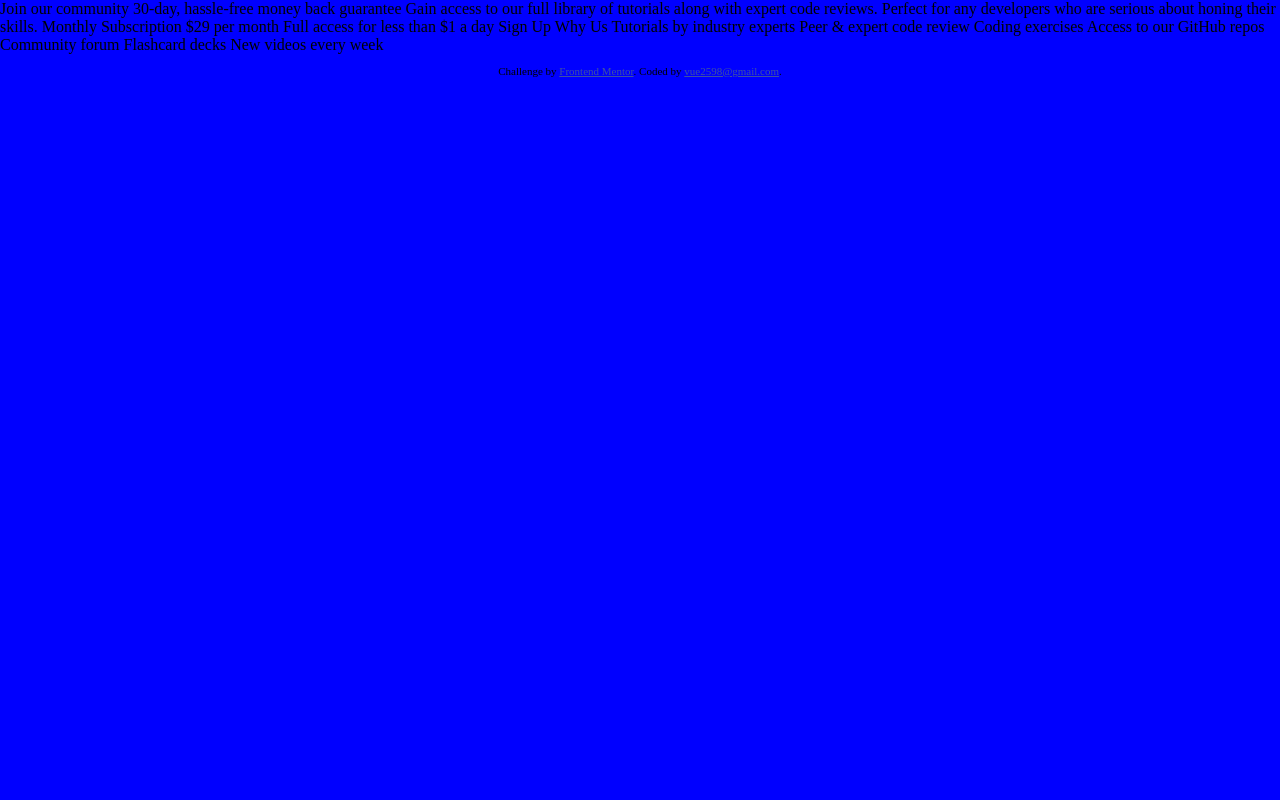
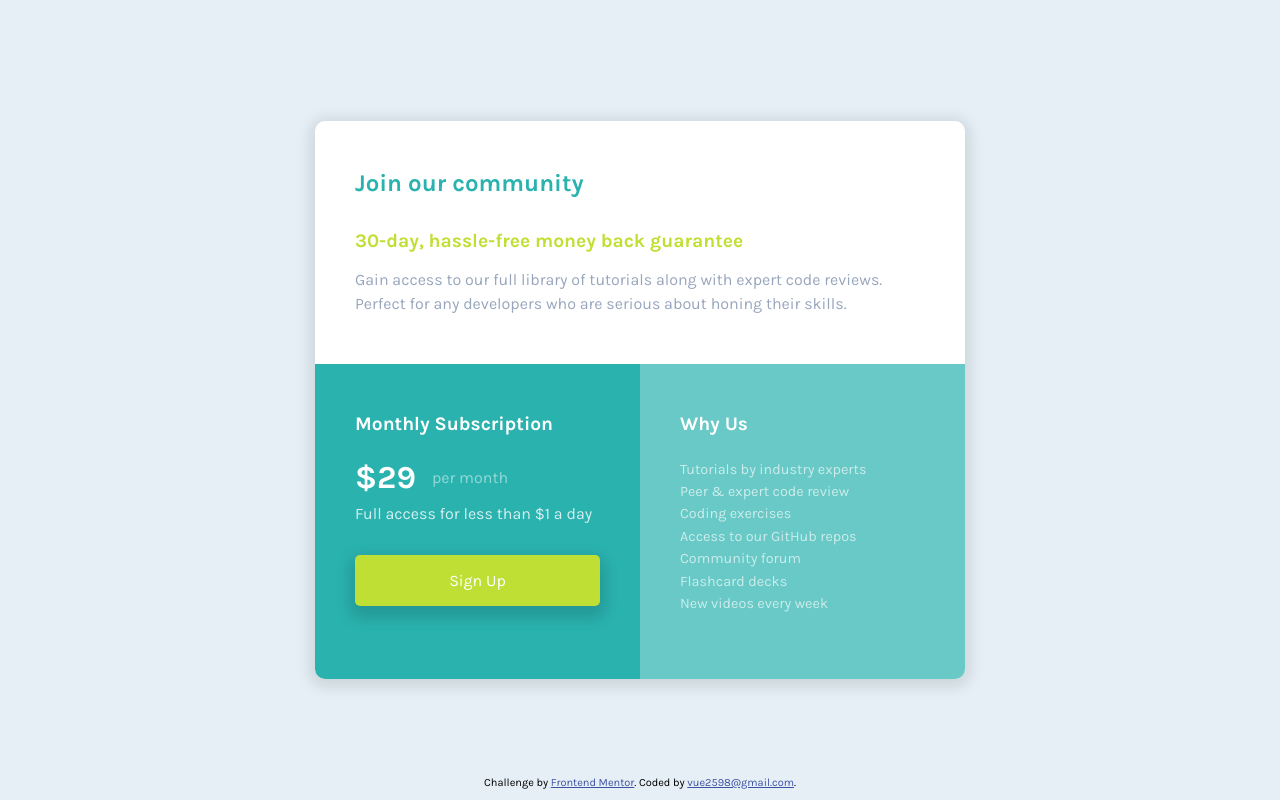
Before and after one commit to n2ptune/challenge-single-price-grid-component, a plain HTML site: page challenge/index.html in a window 1280 px wide. Drawn offline with Linux system fonts and the light colour scheme.

Commit message:
completed

```diff
--- a/challenge/css/index.css
+++ b/challenge/css/index.css
@@ -1,11 +1,150 @@
+* {
+  font-family: 'Karla', sans-serif;
+}
+
 html,
 body {
   height: 100%;
   padding: 0;
   margin: 0;
+  font-size: 16px;
+  background-color: hsl(204, 43%, 93%);
 }
 
 #wrap {
+  display: flex;
+  justify-content: center;
+  align-items: center;
   height: 100%;
-  background-color: blue;
+  flex-direction: column;
 }
+
+.card {
+  display: flex;
+  flex-direction: column;
+  width: 650px;
+  position: relative;
+  background-color: white;
+  border-radius: 10px;
+  box-shadow: 0 3px 15px 5px rgba(0, 0, 0, 0.11);
+}
+
+.card section:not(.bottom) {
+  padding: 3rem 2.5rem;
+}
+
+.card .top-header {
+  color: hsl(179, 62%, 43%);
+  font-size: 1.5rem;
+  font-weight: 700;
+  margin-bottom: 2rem;
+}
+
+.card .top-desciprtion {
+  color: hsl(71, 73%, 54%);
+  font-size: 1.2rem;
+  font-weight: 700;
+  margin-bottom: 1rem;
+}
+
+.card .top-contents {
+  color: hsl(218, 22%, 67%);
+  line-height: 1.5rem;
+}
+
+.card .bottom {
+  display: flex;
+  flex-direction: row;
+  color: white;
+}
+
+.bottom .pricing {
+  background-color: hsl(179, 62%, 43%);
+  border-bottom-left-radius: 10px;
+}
+
+.bottom .why-us {
+  background-color: hsla(179, 62%, 43%, 0.7);
+  border-bottom-right-radius: 10px;
+}
+
+.bottom > section {
+  flex: 1 1 50%;
+}
+
+.bottom .bottom-header {
+  font-size: 1.2rem;
+  font-weight: 700;
+}
+
+.bottom .bottom-dollar {
+  display: flex;
+  align-items: center;
+  margin: 1.5rem 0 0.5rem 0;
+}
+
+.bottom-dollar .number {
+  font-size: 2rem;
+  font-weight: bold;
+  margin-right: 1rem;
+}
+
+.bottom-dollar .month {
+  color: rgba(255, 255, 255, 0.5);
+}
+
+.bottom .description {
+  color: rgba(255, 255, 255, 0.8);
+  margin-bottom: 2rem;
+}
+
+.bottom .button-wrap .shadow-button {
+  width: 100%;
+  padding: 1rem 0;
+  font-size: 1rem;
+  color: white;
+  background-color: hsl(71, 73%, 54%);
+  border: none;
+  border-radius: 5px;
+  cursor: pointer;
+  box-shadow: 0 7px 15px 5px rgba(0, 0, 0, 0.15);
+}
+
+.bottom .button-wrap .shadow-button:focus {
+  outline: none;
+}
+
+.why-us ul {
+  margin-top: 1.5rem;
+  padding: 0;
+  list-style: none;
+}
+
+.why-us ul li {
+  color: rgba(255, 255, 255, 0.65);
+  line-height: 1.4rem;
+  font-size: 0.9rem;
+}
+
+footer {
+  position: absolute;
+  bottom: 0;
+}
+
+@media screen and (max-width: 375px) {
+  .card {
+    width: 90%;
+  }
+  .card .bottom {
+    flex-direction: column;
+  }
+  .bottom .pricing {
+    border-bottom-left-radius: 0;
+  }
+  .bottom .why-us {
+    border-bottom-left-radius: 10px;
+  }
+  .card section:not(.bottom) {
+    padding: 2rem 1.5rem;
+  }
+}
--- a/challenge/index.html
+++ b/challenge/index.html
@@ -14,6 +14,10 @@
 
     <title>Frontend Mentor | Single Price Grid Component</title>
 
+    <link
+      href="https://fonts.googleapis.com/css2?family=Karla:wght@400;700&display=swap"
+      rel="stylesheet"
+    />
     <link rel="stylesheet" type="text/css" href="./css/index.css" />
     <!-- Feel free to remove these styles or customise in your own stylesheet 👍 -->
     <style>
@@ -28,13 +32,60 @@
   </head>
   <body>
     <main id="wrap">
-      Join our community 30-day, hassle-free money back guarantee Gain access to
-      our full library of tutorials along with expert code reviews. Perfect for
-      any developers who are serious about honing their skills. Monthly
-      Subscription &dollar;29 per month Full access for less than &dollar;1 a
+      <article class="card">
+        <section class="top">
+          <div class="top-header">
+            Join our community
+          </div>
+          <div class="top-desciprtion">
+            30-day, hassle-free money back guarantee
+          </div>
+          <div class="top-contents">
+            Gain access to our full library of tutorials along with expert code
+            reviews. <br />Perfect for any developers who are serious about
+            honing their skills.
+          </div>
+        </section>
+        <section class="bottom">
+          <section class="pricing">
+            <div class="bottom-header">
+              Monthly Subscription
+            </div>
+            <div class="bottom-dollar">
+              <span class="number">&dollar;29</span>
+              <span class="month">per month</span>
+            </div>
+            <div class="description">
+              Full access for less than &dollar;1 a day
+            </div>
+            <div class="button-wrap">
+              <button class="shadow-button">
+                Sign Up
+              </button>
+            </div>
+          </section>
+          <section class="why-us">
+            <div class="bottom-header">
+              Why Us
+            </div>
+            <div class="wu-content">
+              <ul>
+                <li>Tutorials by industry experts</li>
+                <li>Peer & expert code review</li>
+                <li>Coding exercises</li>
+                <li>Access to our GitHub repos</li>
+                <li>Community forum</li>
+                <li>Flashcard decks</li>
+                <li>New videos every week</li>
+              </ul>
+            </div>
+          </section>
+        </section>
+      </article>
+      <!-- &dollar;29 per month Full access for less than &dollar;1 a
       day Sign Up Why Us Tutorials by industry experts Peer &amp; expert code
       review Coding exercises Access to our GitHub repos Community forum
-      Flashcard decks New videos every week
+      Flashcard decks New videos every week -->
       <footer>
         <p class="attribution">
           Challenge by
```
